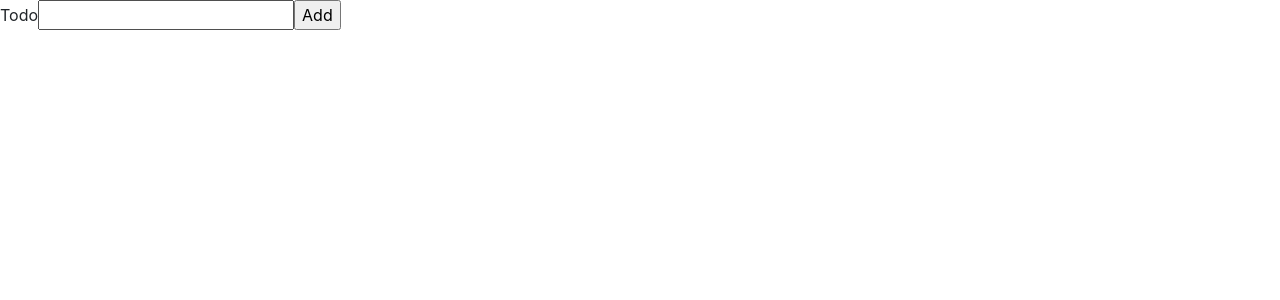
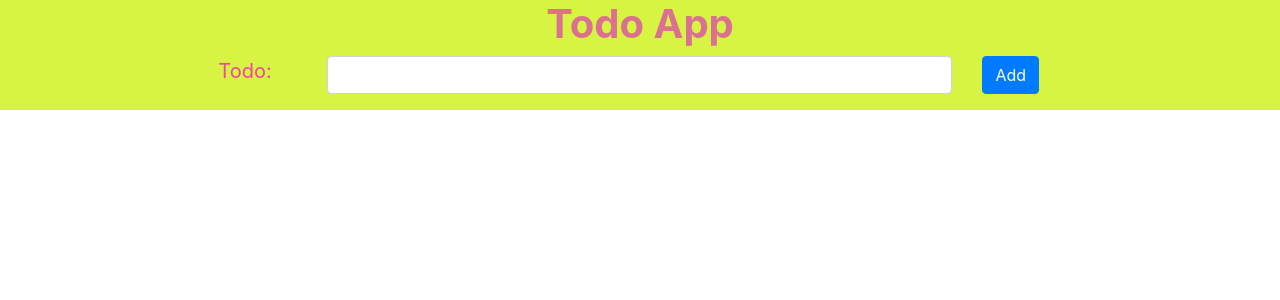
Before and after one commit to PKB2810/todo-app-2, a React (Create React App) app: page / in a window 1280 px wide. Shown: the top 300 px of the page. Built offline with nearby package versions, Linux system fonts and the light colour scheme.

Commit message:
commit related to style changes

```diff
--- a/package.json
+++ b/package.json
@@ -9,7 +9,8 @@
     "react-redux": "^7.1.0",
     "react-scripts": "3.0.1",
     "reactstrap": "^8.0.0",
-    "redux": "^4.0.1"
+    "redux": "^4.0.1",
+    "styled-components": "^4.3.2"
   },
   "scripts": {
     "start": "react-scripts start",
--- a/src/App.js
+++ b/src/App.js
@@ -6,16 +6,21 @@ import { createStore } from "redux";
 import { Provider } from "react-redux";
 import initialState from './redux/initialState';
 import reducer from './redux/redux-reducer';
+import styled from 'styled-components';
 
 const store = createStore(reducer, initialState);
+const ParentDiv = styled.div`
+    background-color:#d6f441;
 
+
+`;
 function App() {
   return (
-    <div >
+    <ParentDiv >
       <Provider store={store}>
         <Main />
       </Provider>
-    </div>
+    </ParentDiv>
   );
 }
 
--- a/src/components/Main.js
+++ b/src/components/Main.js
@@ -1,65 +1,104 @@
-import React,{Component} from 'react';
-import ListTodo from './list-todo-component';
+import React, { Component } from "react";
+import styled from 'styled-components';
+import ListTodo from "./list-todo-component";
 import { connect } from "react-redux";
-import { addTodo,completedTodo} from '../redux/actionCreators';
+import { addTodo, completedTodo } from "../redux/actionCreators";
+import {PENDING} from '../globalConstants';
+import { Button, Form, FormGroup, Label, Input ,Row,Col,Container} from 'reactstrap';
 
-const mapStateToProps = (state) => {
+const mapStateToProps = state => {
   return {
     todoList: state.todoList
-  }
+  };
+};
 
-}
+const mapDispatchToProps = dispatch => {
+  return {
+    addTodo: todo => dispatch(addTodo(todo)),
+    completedTodo: todo => dispatch(completedTodo(todo))
+  };
+};
 
-const mapDispatchToProps = (dispatch) => {
-  return {
-    addTodo: (todo) => dispatch(addTodo(todo)),
-    completedTodo : (todo)=> dispatch(completedTodo(todo))
+//styled components
+const Heading = styled.h1 `
+    font-weight:bold;
+    color:palevioletred;
+    text-align:center;
+`;
+const StlyedLabel = styled.span`
+    font-size:20px;
+    color:#f442a7;
+`;
+
+const ParentDiv = styled.div`
+    background-color:#d6f441;
+    width:100%;
+    height:100%;
+`;
 
 
-  };
-}
-class Main extends React.Component{
-
-  constructor(props){
-      super(props);
+class Main extends React.Component {
+  constructor(props) {
+    super(props);
 
     this.addTodo = this.addTodo.bind(this);
-    this.state = {value:''};
+    this.state = { value: "" };
+  }
+  textboxChangeHandler = e => {
+     this.setState({ value: e.target.value });
 
-  }
-  textboxChangeHandler = (e) =>{
-    e.persist();
-    this.setState({value : e.target.value});
+  };
+  addTodo = () => {
+    const todo = { task: this.state.value, status: PENDING};
+    if( this.state.value !== ''){
 
-  }
-  addTodo = () => {
-
-    const todo = { task: this.state.value, status :'pending'}
-    this.setState({value : ''});
+    this.setState({ value: "" });
     this.props.addTodo(todo);
   }
-  completedTodo = (item) => {
-    console.log('in completedtodo');
-    console.log(item);
-    this.props.completedTodo(item);
+  };
+  completedTodo = item => {
+        this.props.completedTodo(item);
+  };
+
+  render() {
+    return (
+      <ParentDiv>
+        <Heading >Todo App</Heading>
+        <Form>
+          <FormGroup>
+            <Row>
+              <Col className=" offset-2 col-12 col-sm-1">
+              <StlyedLabel >
+                   Todo:
+                </StlyedLabel>
+              </Col>
+              <Col className=" col-12 col-sm-6">
+              <Input
+              value={this.state.value}
+              onChange={this.textboxChangeHandler}
+            />
+              </Col>
+              <Col className="col-12 col-sm-3" >
+                  <Button color="primary" onClick={this.addTodo} value="Add">Add</Button>
+              </Col>
+            </Row>
+           </FormGroup>
+          <FormGroup>
+              <Row>
+                  <Col className="offset-3 col-sm-6">
+                  <ListTodo
+                  todo={this.props.todoList}
+                  changeToComplete={this.completedTodo}
+                  />
+                  </Col>
+              </Row>
+          </FormGroup>
+          </Form>
+      </ParentDiv>
+    );
   }
-
-  render (){
-
-    return <div>
-     <form action="">
-          <label>Todo
-            <input type="textbox" id="textbox1" value={this.state.value} onChange={this.textboxChangeHandler}/>
-          </label>
-
-         <input type="button" onClick={this.addTodo}  value="Add"/>
-     </form>
-      <ListTodo todo={this.props.todoList} changeToComplete={this.completedTodo}/>
-
-    </div>
-
-
-  }
-
 }
-export default connect(mapStateToProps,mapDispatchToProps)(Main);
+export default connect(
+  mapStateToProps,
+  mapDispatchToProps
+)(Main);
--- a/src/components/list-todo-component.js
+++ b/src/components/list-todo-component.js
@@ -1,12 +1,14 @@
 import React, { Component } from 'react';
 import {ListGroup, ListGroupItem } from 'reactstrap';
+import { Button} from 'reactstrap';
+
 
 
 
 function ListTodo ({todo ,changeToComplete}){
 
   const listOfTodo = todo.map((item ,index) => {
-    return <ListGroupItem key={index}>{item.task + ' ' + 'status: ' + item.status + ' '}<button onClick={() => changeToComplete(item)}>Completed</button></ListGroupItem>
+    return <ListGroupItem key={index}>{item.task + ' ' + 'status: ' + item.status + ' '}<Button color="success" onClick={() => changeToComplete(item)}>Completed</Button></ListGroupItem>
 
     })
 
--- /dev/null
+++ b/src/globalConstants.js
@@ -0,0 +1,2 @@
+export const PENDING ='Pending';
+//export const COMPLETED ='completed';
```
Also changed, not shown: 2 other files (tests, documents, lock files or other folders).
